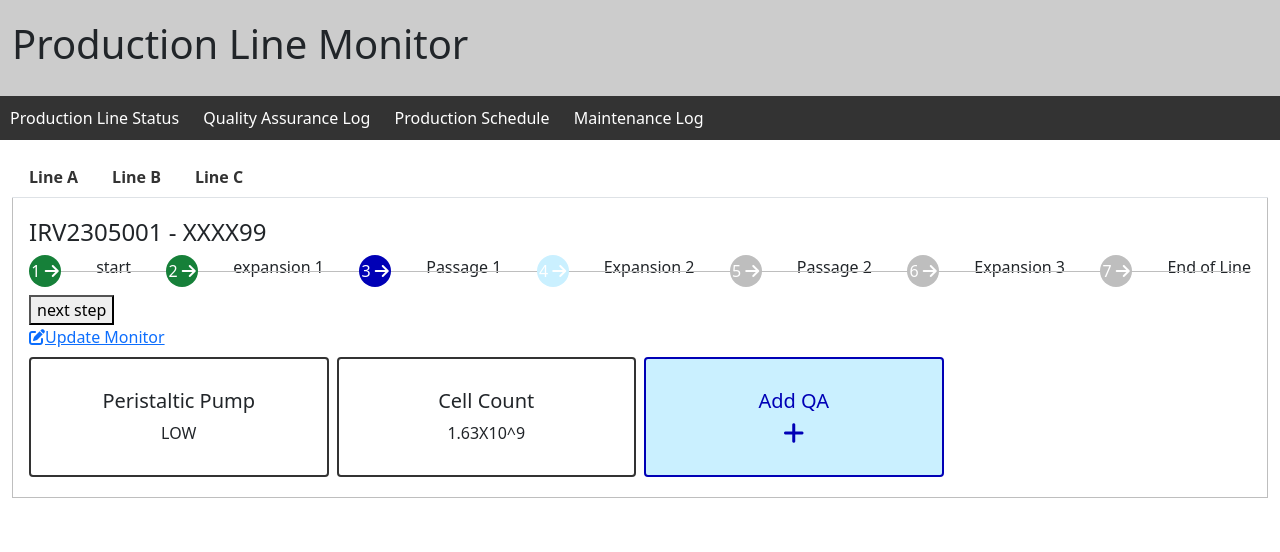
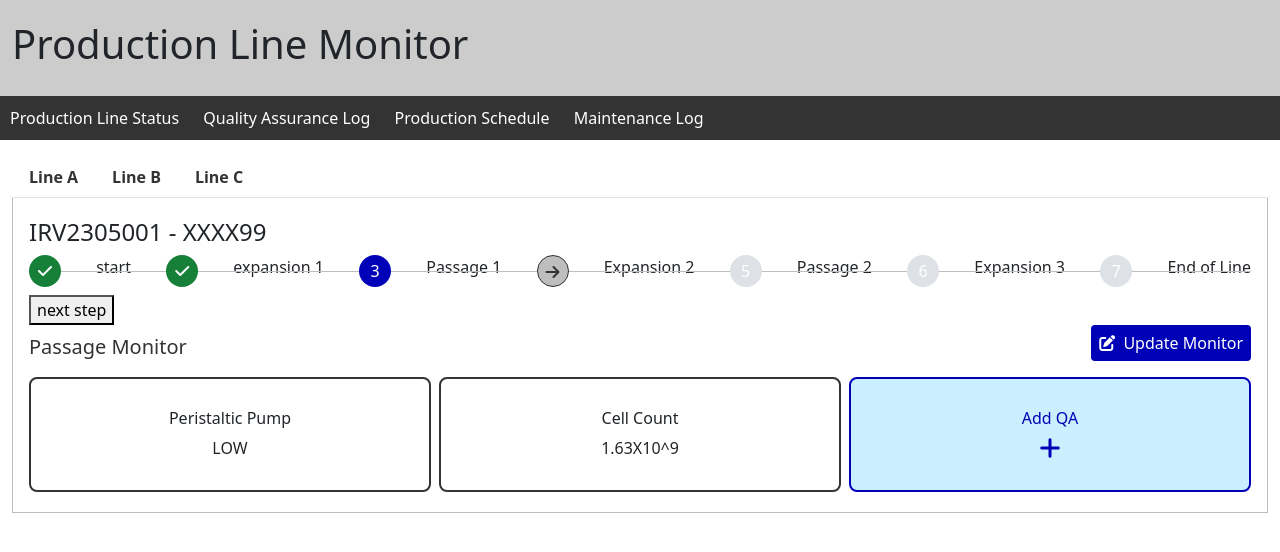
Before and after one commit to alexanderQuinn1/CS356, a Flask app: page /prod-line-monitor/1 in a window 1280 px wide. Shown: the top 552 px of the page. Run offline with Flask 3, Linux system fonts and the light colour scheme; parts of the project's set-up code (start-up, migrations or seed data) failed here and were passed over.

Commit message:
cs356g-83 : styling updates

```diff
--- a/app.py
+++ b/app.py
@@ -1,9 +1,10 @@
-from flask import Flask, render_template, request, redirect, url_for
+from flask import Flask, render_template, request, redirect
 import database_connection as db
 import prod_line_monitor_processor as plm
 import models.maintenance_operation as maintenance
 import models.passage_qa as qa
 import models.batch as batch
+import models.passage_monitor as passage_monitor
 
 app = Flask(__name__)
 
@@ -63,10 +64,17 @@ def run_batch_schedule_entry():
         return render_template('batch-schedule-entry.html', heading=heading, response=response)
 
 
-@app.route('/update_passage_monitor', methods=['GET', 'POST'])
-def run_passage_monitor_entry():
+@app.route('/update_passage_monitor/<prod_line>/<batch_no>/<current_stage_id>', methods=['GET', 'POST'])
+def run_passage_monitor_entry(prod_line, batch_no, current_stage_id):
     if request.method == 'GET':
         return render_template('passage-monitor-entry.html', heading='Enter Passage Monitoring Data')
+    if request.method == 'POST':
+        validation = passage_monitor.update('test', 'test', 'test', 'test')
+        if validation is not None:
+            return render_template('passage-monitor-entry.html', heading='Enter Passage Monitoring Data', form_validation=validation)
+        else:
+            return redirect('/prod-line-monitor/{line}'.format(line=prod_line))
+
 
 
 @app.route('/move_to_next_stage/<prod_line>/<batch_no>/<current_stage_id>')
--- a/models/batch.py
+++ b/models/batch.py
@@ -9,7 +9,7 @@ def schedule_batch(form):
     return 'batch IRVyymm9999 scheduled'
 
 
-def get_batch_in_production(prod_schedule_id):
+def get_batch_by_prod_schedule(prod_schedule_id):
     return {
         'batch_no': 'IRV2305001',
         'prod_type': 'XXXX99',
@@ -22,6 +22,4 @@ def update_batch_stage(batch_no, stage_id):
     SET current_stage = %s
     WHERE batch_no= %s ;"""
 
-    print(batch_no)
-    print(stage_id)
     db.execute_update(query, (stage_id, batch_no))
--- a/models/passage_monitor.py
+++ b/models/passage_monitor.py
@@ -1,6 +1,10 @@
-def get_passage_monitor(batch_no, stage_id):
+def get(batch_no, stage_id):
     return {
             'id': 1234,
             'peristaltic_pump': 'low',
             'cell_count': '1.63x10^9'
     }
+
+
+def update(batch_no, stage_id, peristaltic_pump, cell_count):
+    return None
--- a/models/prod_line.py
+++ /dev/null
@@ -1,2 +0,0 @@
-def get_schedule(line):
-    return
--- a/models/prod_schedule.py
+++ b/models/prod_schedule.py
@@ -1,4 +1,3 @@
-
 def get_current_prod_activity(line):
     return {
         'id': 123,
--- a/prod_line_monitor_processor.py
+++ b/prod_line_monitor_processor.py
@@ -6,7 +6,7 @@ import models.passage_qa as passage_qa
 import models.prod_schedule as prod_schedule
 import models.batch as batch
 import models.prod_stage_lookup as prod_stage_lookup
-import SQLQueries as sql
+
 
 def render_prod_activity(heading, prod_line):
     prod_activity = prod_schedule.get_current_prod_activity(prod_line)
@@ -21,19 +21,18 @@ def render_prod_activity(heading, prod_line):
 
 
 def render_batch_manufacture(heading, prod_line, prod_activity):
-    # TODO get batch currently in production on prod_line from DB
-    b = batch.get_batch_in_production(prod_activity['id'])
+    b = batch.get_batch_by_prod_schedule(prod_activity['id'])
     product = product_type.get_product(b['prod_type'])
     stages = prod_stage_lookup.get_all_stages_based_on_step(b['current_stage'])
 
     stage_type = prod_stage_lookup.get_stage_type(b['current_stage'])
 
     if stage_type == 'expansion':
-        f = flask_monitor.get_flask_monitor(batch['batch_no'], batch['current_stage'])
+        f = flask_monitor.get_flask_monitor(b['batch_no'], b['current_stage'])
         return render_template('prod-line-monitor.html', heading=heading, prod_line=prod_line, stages=stages,
-                               batch=batch, expansion_monitor=f, product=product)
+                               batch=b, expansion_monitor=f, product=product)
     elif stage_type == 'passage':
-        p = passage_monitor.get_passage_monitor(b['batch_no'], b['current_stage'])
+        p = passage_monitor.get(b['batch_no'], b['current_stage'])
         qa = passage_qa.get_qa_outcome(p['id'])
         return render_template('prod-line-monitor.html', heading=heading, prod_line=prod_line, stages=stages,
                                batch=b, passage_monitor=p, passage_qa=qa, product=product)
--- a/static/css/monitor.css
+++ b/static/css/monitor.css
@@ -5,15 +5,22 @@
     margin-bottom: 20px
 }
 
+.bm-monitor-group__header {
+    display:flex;
+    justify-content: space-between;
+    align-items: center;
+    margin-bottom: 8px
+}
+
 .bm-monitor-group__heading {
     color: var(--bm-grey--dark);
-    margin-bottom: 12px;
+    margin-bottom: 0;
 }
 
 .bm-monitor-info-block {
     border: solid 2px var(--bm-grey--dark);
     text-align: center;
-    border-radius: 4px;
+    border-radius: 8px;
     padding: 30px 0;
     cursor: default;
 }
@@ -21,7 +28,13 @@
 .bm-monitor-info-block--blue {
     color: var(--bm-blue);
     border-color: var(--bm-blue);
-    background-color: var(--bm-blue--light);
+    background-color: var(--bm-blue--lightest);
+}
+
+.bm-monitor-info-block--blue.bm-monitor-info-block--clickable:hover {
+    color: var(--bm-blue--dark);
+    border-color: var(--bm-blue--dark);
+    background-color: var(--bm-blue--lighter);
 }
 
 .bm-monitor-info-block--green {
@@ -41,18 +54,32 @@
 }
 
 .bm-monitor-info-block__title {
-    font-size: 20px;
+    font-size: 16px;
 }
 
 .bm-monitor-info-block__text {
     text-transform: uppercase;
 }
 
-.bm-monitor-link {
+.bm-monitor-update-button {
+    background-color: var(--bm-blue);
+    color: white;
+    border-radius: 4px;
+    text-decoration: none;
+    padding: 6px 8px;
     width: fit-content;
     margin-bottom: 8px;
+}
+.bm-monitor-update-button:hover {
+    background-color: var(--bm-blue--dark);
+    color: white;
+}
+
+.bm-monitor-update-button__icon {
+    margin-right: 4px;
 }
 
 .bm-monitor-dial__wrapper {
     width: 100%;
+    margin-bottom: -48px
 }
--- a/static/css/stepper.css
+++ b/static/css/stepper.css
@@ -24,7 +24,6 @@
     z-index: 1;
     background-color: #989898;
     color: #fff;
-    cursor: pointer;
     position: relative;
 }
 
@@ -43,19 +42,22 @@
 
 .bm-stepper__step--active {
     background-color: var(--bm-blue);
-    color: #fff;
 }
 
 .bm-stepper__step--next {
-    background-color: var(--bm-blue--light);
-    color: #fff;
+    background-color: var(--bm-grey--light);
+    border: solid 1px var(--bm-grey--dark);
+    color: var(--bm-grey--dark);
+    cursor: pointer;
+}
+
+.bm-stepper__step--next:hover {
+    background-color: var(--bm-grey);
 }
 
 .bm-stepper__step--disabled {
-    background-color: var(--bm-grey--light);
-    color: #fff;
+    background-color: var(--bm-grey--lighter);
 }
-
 
 .bm-stepper__step--complete {
     background-color: var(--bm-green);
--- a/static/css/stylesheet.css
+++ b/static/css/stylesheet.css
@@ -1,11 +1,15 @@
 :root {
+  --bm-blue--dark: #00008B;
   --bm-blue: #0000b6;
-  --bm-blue--light: #caf0ff;
+  --bm-blue--light: #29b6f6;
+  --bm-blue--lighter: #b3e5fc;
+  --bm-blue--lightest: #caf0ff;
   --bm-green: #168039;
   --bm-green--light: #C1E1C1;
   --bm-red: #ff0000;
   --bm-red--light: #faa0a0;
   --bm-grey--dark: #333;
+  --bm-grey: #888;
   --bm-grey--light: #bebebe;
   --bm-grey--lighter: #dee2e6;
 }
--- a/templates/passage-monitor.html
+++ b/templates/passage-monitor.html
@@ -1,14 +1,18 @@
-<div class="row">
-    <a class="bm-monitor-link" href="/update_passage_monitor"><i class="fas fa-edit"></i>Update Monitor</a>
+<div class="bm-monitor-group__header">
+    <h5 class="bm-monitor-group__heading">Passage Monitor</h5>
+    <a class="bm-monitor-update-button" href="/update_passage_monitor/{{prod_line}}/{{batch.batch_no}}/{{batch.current_stage}}">
+        <i class="fas fa-edit bm-monitor-update-button__icon"></i>
+        Update Monitor
+    </a>
 </div>
 <div class="row g-2">
-    <div class="col-md-3">
+    <div class="col-md-4">
         <div class="bm-monitor-info-block">
             <h6 class="bm-monitor-info-block__title">Peristaltic Pump</h6>
             <span class="bm-monitor-info-block__text">{{ passage_monitor.peristaltic_pump }}</span>
         </div>
     </div>
-    <div class="col-md-3">
+    <div class="col-md-4">
         <div class="bm-monitor-info-block">
             <h6 class="bm-monitor-info-block__title">Cell Count</h6>
             <span class="bm-monitor-info-block__text">{{ passage_monitor.cell_count }}</span>
@@ -16,23 +20,16 @@
     </div>
 
     {% if qa %}
-    <div class="col-md-3">
+    <div class="col-md-4">
         <div class="bm-monitor-info-block bm-monitor-info-block--{{qa.colour}}">
             <h6 class="bm-monitor-info-block__title">QA Results</h6>
             <span class="bm-monitor-info-block__text">{{ passage_qa.status }}</span>
         </div>
     </div>
-        {% if passage_qa.status == 'pass' %}
-        <div class="col-md-3">
-            <div class="bm-monitor-info-block bm-monitor-info-block--blue bm-monitor-info-block--clickable">
-                <h6 class="bm-monitor-info-block__title">Proceed to next stage</h6>
-                <i class="fa-solid fa-arrow-right"></i>
-            </div>
-        </div>
-        {% endif %}
     {% else %}
-    <div class="col-md-3">
-        <div onclick="addQA()" class="bm-monitor-info-block bm-monitor-info-block--blue bm-monitor-info-block--clickable">
+    <div class="col-md-4">
+        <div onclick="addQA()"
+             class="bm-monitor-info-block bm-monitor-info-block--blue bm-monitor-info-block--clickable">
             <h6 class="bm-monitor-info-block__title">Add QA</h6>
             <i class="fa-xl fa-solid fa-plus bm-monitor-info-block__button"></i>
         </div>
@@ -41,7 +38,7 @@
 </div>
 
 <script>
-function addQA() {
-  window.location.href = '/qa-entry'
-}
+    function addQA() {
+        window.location.href = '/qa-entry'
+    }
 </script>
--- a/templates/prod-line-monitor.html
+++ b/templates/prod-line-monitor.html
@@ -34,12 +34,21 @@
     </div>
     <div class="bm-stepper" id="stepper">
         {% for stage in stages %}
-        <span class="bm-stepper__step bm-stepper__step--{{stage.status}}">{{stage.id}} <i class="fa-solid fa-arrow-right"></i></span>
-        {{stage.name}}
+        <span class="bm-stepper__step bm-stepper__step--{{stage.status}}">
+            {% if stage.status == 'next' %}
+                    <i class="fa-solid fa-arrow-right"></i>
+            {% elif stage.status == 'complete' %}
+                    <i class="fa-solid fa-check"></i>
+            {% else %}
+                {{ stage.id }}
+            {% endif %}
+            </span>
+            {{stage.name}}
         {% endfor %}
     </div>
 
-    <button onClick="moveToNextStage('{{prod_line}}', '{{batch.batch_no}}', '{{batch.current_stage}}')">next step</button>
+    <button onClick="moveToNextStage('{{prod_line}}', '{{batch.batch_no}}', '{{batch.current_stage}}')">next step
+    </button>
 
     {% if expansion_monitor %}
     {% include 'expansion-monitor.html' %}
@@ -50,44 +59,4 @@
     {% endif %}
 
 </div>
-
-<script>
-    function getDescendantElements(parent) {
-        return [].slice.call(parent.getElementsByTagName('*'));
-    }
-
-    // function load_stages(){
-    // let stepperContainer = document.querySelector("#stepper");
-    //     for () {
-    //         let step = document.createElement('span');
-    //         step.classList.add('bm-stepper__step')
-    //         stepperContainer.appendChild(step);
-    //     }
-    // }
-
-    function update_stage(batch_id, prod_line) {
-
-        //update to next stage
-        window.location = `/move_to_next_stage/${prodLine}/${batchNo}`;
-
-        let stepperContainer = document.querySelector("#stepper");
-        let currentStep = document.getElementsByClassName('bm-stepper__step--current');
-        let nextStep = document.getElementsByClassName('bm-stepper__step--next');
-
-        //move current to done
-        currentStep.classList.remove('bm-stepper__step--active')
-        currentStep.classList.add('bm-stepper__step--complete')
-
-        //move next to current
-        nextStep.classList.remove('bm-stepper__step--next')
-        currentStep.classList.add('bm-stepper__step--active')
-
-        //find next inactive and move to next
-
-
-        //update in database
-
-    }
-
-</script>
 {% endblock %}
```
Also changed, not shown: database_connection.py (+18 -16 lines), templates/expansion-monitor.html (+11 -3 lines).
